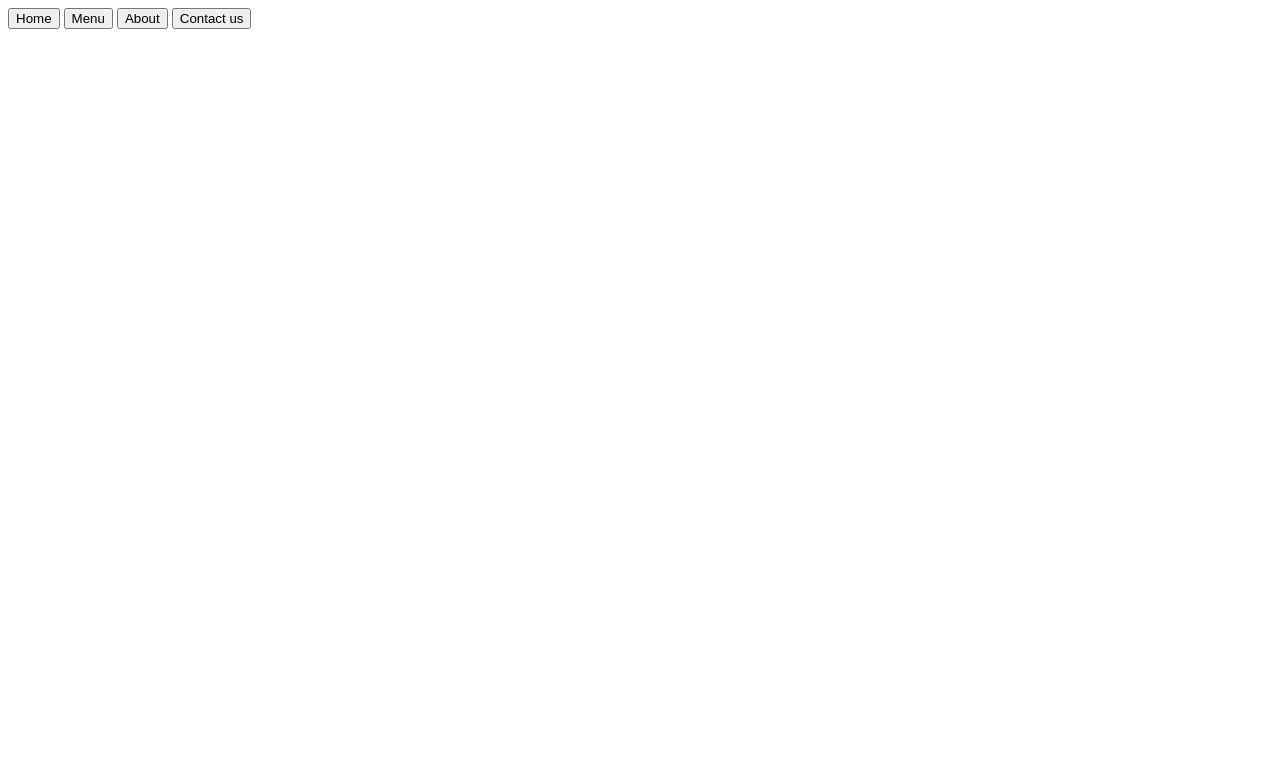
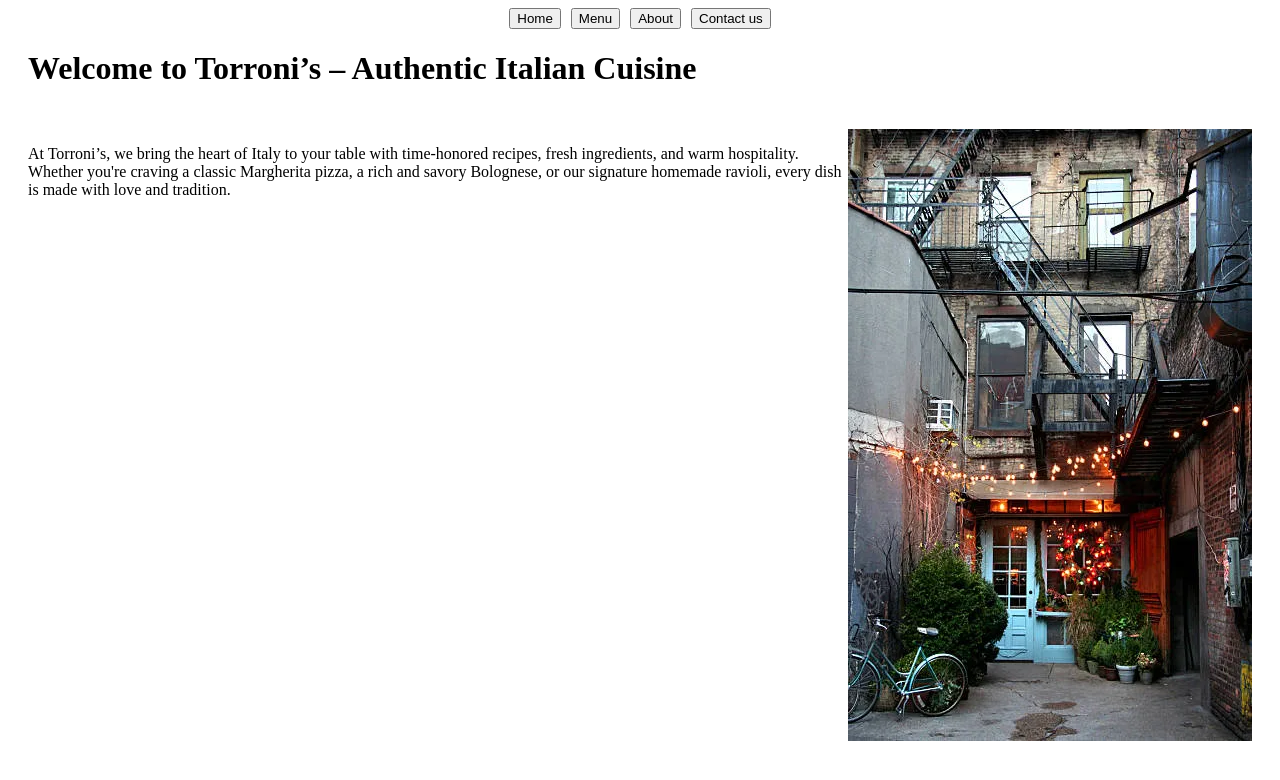
Before and after one commit to IsmaaTR/TOP-restaurant, a website built with webpack: page src/template.html in a window 1280 px wide. Built offline with nearby package versions, Linux system fonts and the light colour scheme.

Commit message:
Main page contents

```diff
--- a/src/index.js
+++ b/src/index.js
@@ -1 +1,3 @@
+import "./styles.css"
+
 console.log('Index.js working 2!');
--- /dev/null
+++ b/src/styles.css
@@ -0,0 +1,14 @@
+#description {
+    display: flex;
+    padding: 20px;
+}
+
+header nav{
+    display: flex;
+    justify-content: center;
+    gap: 10px;
+}
+
+h1 {
+    margin-left: 20px;
+}
--- a/src/template.html
+++ b/src/template.html
@@ -13,7 +13,11 @@
         </nav>
     </header>
     <div id="content">
-
+        <h1>Welcome to Torroni’s – Authentic Italian Cuisine</h1>
+        <div id="description">
+            <p>At Torroni’s, we bring the heart of Italy to your table with time-honored recipes, fresh ingredients, and warm hospitality. Whether you're craving a classic Margherita pizza, a rich and savory Bolognese, or our signature homemade ravioli, every dish is made with love and tradition.</p>
+            <img src="./charming-alley-restaurant.jpg" alt="Torroni’s">
+        </div>
     </div>
 </body>
 </html>
```
Also changed, not shown: src/charming-alley-restaurant.jpg (added).
